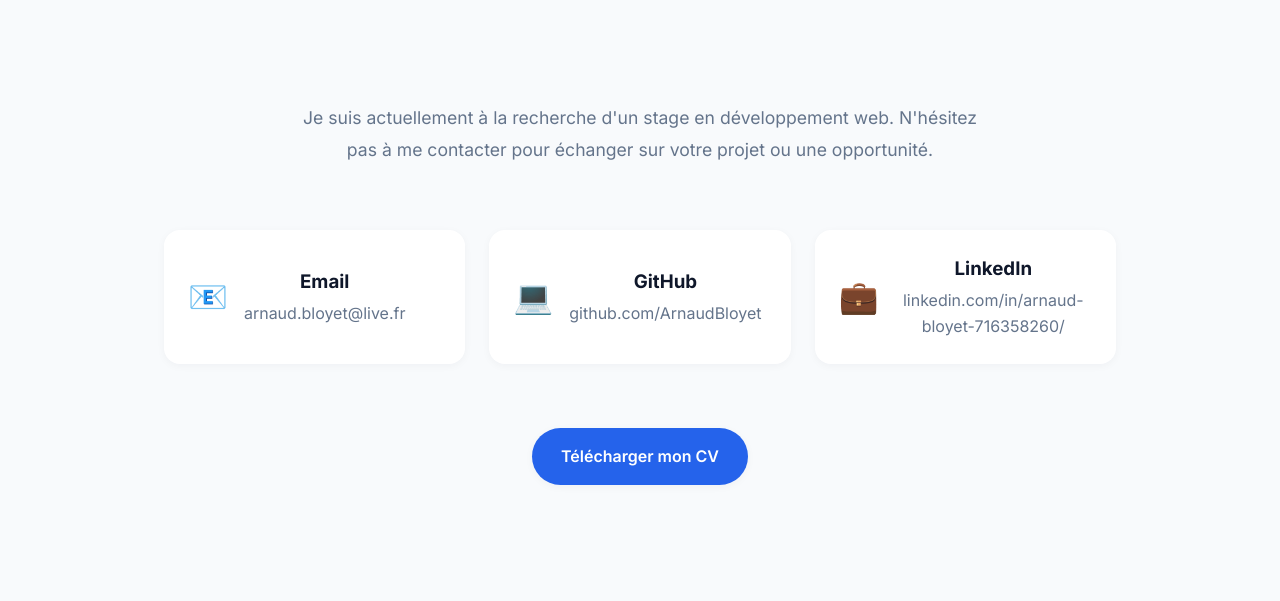
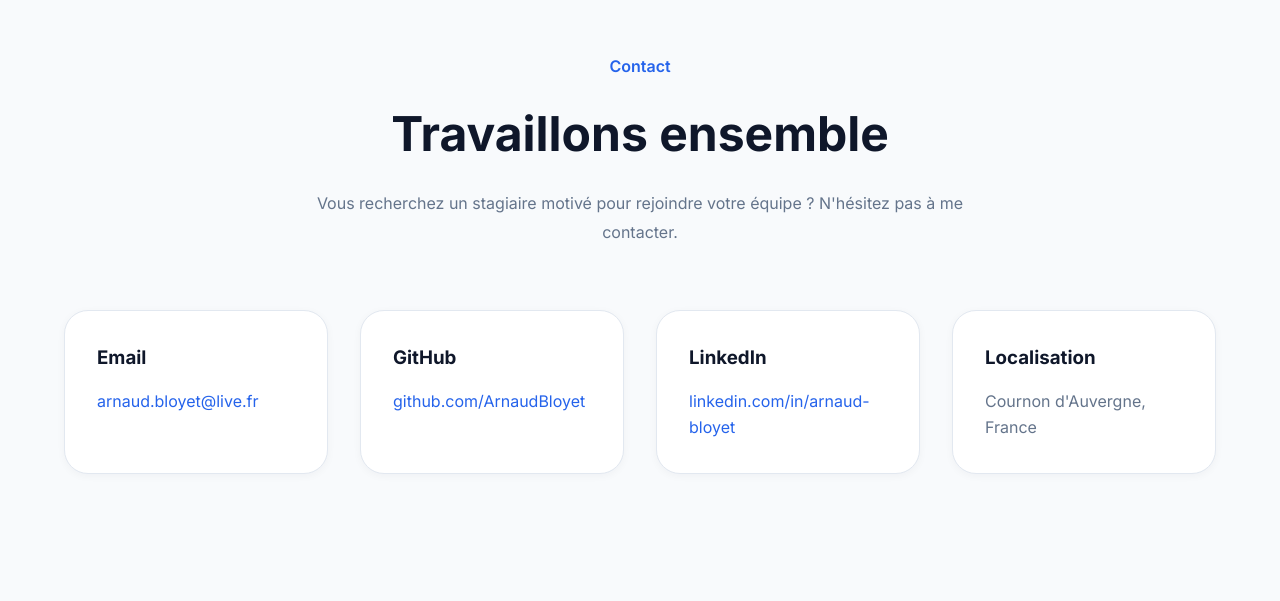
Before and after one commit to ArnaudBloyet/portfolio, a Svelte app: page / in a window 1280 px wide. Shown: the part 5479-6080 px from the top of the page. Built offline with nearby package versions, Linux system fonts and the light colour scheme.

Commit message:
feat(contact): create contact section

```diff
--- a/src/components/sections/Contact.svelte
+++ b/src/components/sections/Contact.svelte
@@ -1,153 +1,86 @@
 <script>
     import SectionTitle from "../ui/SectionTitle.svelte";
-    import Button from "../ui/Button.svelte";
+    import { socials } from "../../data/socials.js";
 </script>
 
-<section class="contact" id="contact" data-aos="fade-up">
+<section id="contact" class="contact">
+    <div class="container">
+        <SectionTitle
+            subtitle="Contact"
+            title="Travaillons ensemble"
+            description="Vous recherchez un stagiaire motivé pour rejoindre votre équipe ? N'hésitez pas à me contacter."
+        />
 
-    <SectionTitle>
-        Contact
-    </SectionTitle>
+        <div class="contact__grid">
+            {#each socials as social}
+                <article class="contact__card">
+                    <h3>{social.title}</h3>
 
-    <p class="contact__intro">
-        Je suis actuellement à la recherche d'un stage en développement web.
-        N'hésitez pas à me contacter pour échanger sur votre projet ou une opportunité.
-    </p>
-
-    <div class="contact__cards">
-
-        <a href="mailto:arnaud.bloyet@live.fr" class="contact__card">
-            <span>📧</span>
-            <div>
-                <h3>Email</h3>
-                <p>arnaud.bloyet@live.fr</p>
+                    {#if social.href}
+                        <a
+                            href={social.href}
+                            target="_blank"
+                            rel="noopener noreferrer"
+                        >
+                            {social.value}
+                        </a>
+                    {:else}
+                        <p>{social.value}</p>
+                    {/if}
+                </article>
+            {/each}
         </div>
-        </a>
-
-        <a href="https://github.com/ArnaudBloyet" target="_blank" class="contact__card">
-            <span>💻</span>
-            <div>
-                <h3>GitHub</h3>
-                <p>github.com/ArnaudBloyet</p>
     </div>
-        </a>
-
-        <a href="https://linkedin.com/in/arnaud-bloyet-716358260/" target="_blank" class="contact__card">
-            <span>💼</span>
-            <div>
-                <h3>LinkedIn</h3>
-                <p>linkedin.com/in/arnaud-bloyet-716358260/</p>
-            </div>
-        </a>
-
-    </div>
-
-    <div class="contact__button">
-
-        <Button
-            href="/cv.pdf"
-            variant="primary">
-
-            Télécharger mon CV
-
-        </Button>
-
-    </div>
-
 </section>
 
 <style>
-
-.contact{
-
-    max-width:1000px;
-
-    margin:auto;
-
-    padding:7rem 1.5rem;
-
-    text-align:center;
-
+    .contact {
+        padding: 8rem 0;
     }
 
-.contact__intro{
+    .contact__grid {
+        display: grid;
 
-    max-width:700px;
+        grid-template-columns: repeat(auto-fit, minmax(260px, 1fr));
 
-    margin:2rem auto 4rem;
-
-    color:var(--text-light);
-
-    line-height:1.8;
-
-    font-size:1.1rem;
-
+        gap: 2rem;
     }
 
-.contact__cards{
+    .contact__card {
+        padding: 2rem;
 
-    display:grid;
+        border: 1px solid var(--border);
 
-    grid-template-columns:repeat(auto-fit,minmax(280px,1fr));
+        border-radius: 24px;
 
-    gap:1.5rem;
+        background: var(--surface);
 
+        box-shadow: var(--shadow-sm);
+
+        transition:
+            transform 0.3s ease,
+            box-shadow 0.3s ease;
     }
 
-.contact__card{
+    .contact__card:hover {
+        transform: translateY(-6px);
 
-    display:flex;
-
-    align-items:center;
-
-    gap:1rem;
-
-    padding:1.5rem;
-
-    background:var(--surface);
-
-    border-radius:var(--radius);
-
-    text-decoration:none;
-
-    color:inherit;
-
-    box-shadow:var(--shadow-sm);
-
-    transition:.3s;
-
+        box-shadow: var(--shadow-md);
     }
 
-.contact__card:hover{
-
-    transform:translateY(-8px);
-
-    box-shadow:var(--shadow-md);
-
+    .contact__card h3 {
+        margin-bottom: 1rem;
     }
 
-.contact__card span{
+    .contact__card a {
+        color: var(--primary);
 
-    font-size:2rem;
+        text-decoration: none;
 
+        word-break: break-word;
     }
 
-.contact__card h3{
-
-    margin-bottom:.3rem;
-
+    .contact__card p {
+        color: var(--text-light);
     }
-
-.contact__card p{
-
-    color:var(--text-light);
-
-}
-
-.contact__button{
-
-    margin-top:4rem;
-
-}
-
 </style>
--- a/src/data/socials.js
+++ b/src/data/socials.js
@@ -0,0 +1,22 @@
+export const socials = [
+    {
+        title: "Email",
+        value: "arnaud.bloyet@live.fr",
+        href: "mailto:arnaud.bloyet@live.fr"
+    },
+    {
+        title: "GitHub",
+        value: "github.com/ArnaudBloyet",
+        href: "https://github.com/ArnaudBloyet"
+    },
+    {
+        title: "LinkedIn",
+        value: "linkedin.com/in/arnaud-bloyet",
+        href: "https://linkedin.com/in/arnaud-bloyet-716358260/"
+    },
+    {
+        title: "Localisation",
+        value: "Cournon d'Auvergne, France",
+        href: null
+    }
+];
```
Lines whose indentation alone changed are shown as unchanged.
